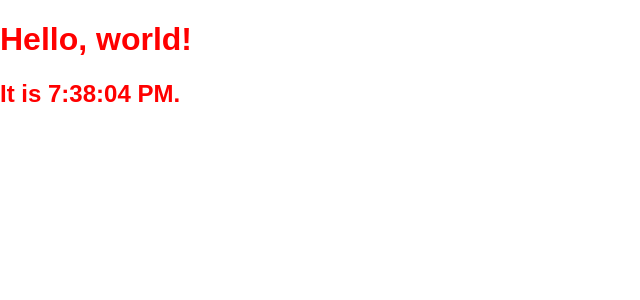
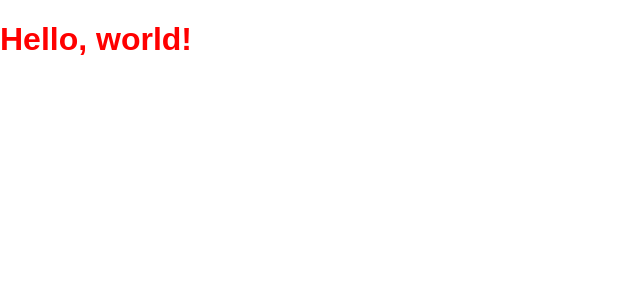
Before and after one commit to svetlana-sotnikova/learn-react, a React (Create React App) app: page / in a window 1280 px wide. Shown: the top 300 px of the page, without its empty margins (0-640 px from the left). Built offline with nearby package versions, Linux system fonts and the light colour scheme.

Commit message:
вернулась к hello world

```diff
--- a/src/index.js
+++ b/src/index.js
@@ -4,17 +4,10 @@ import './index.css';
 import App from './App';
 import registerServiceWorker from './registerServiceWorker';
 
-function tick() {
-  const element = (
-    <div>
-      <h1>Hello, world!</h1>
-      <h2>It is {new Date().toLocaleTimeString()}.</h2>
-    </div>
-  );
-  ReactDOM.render(
-    element,
-    document.getElementById('root')
-  );
-}
+ReactDOM.render(<App />, document.getElementById('root'));
+registerServiceWorker()
 
-setInterval(tick, 1000);
+ReactDOM.render(
+  <h1>Hello, world!</h1>,
+  document.getElementById('root')
+);
```
